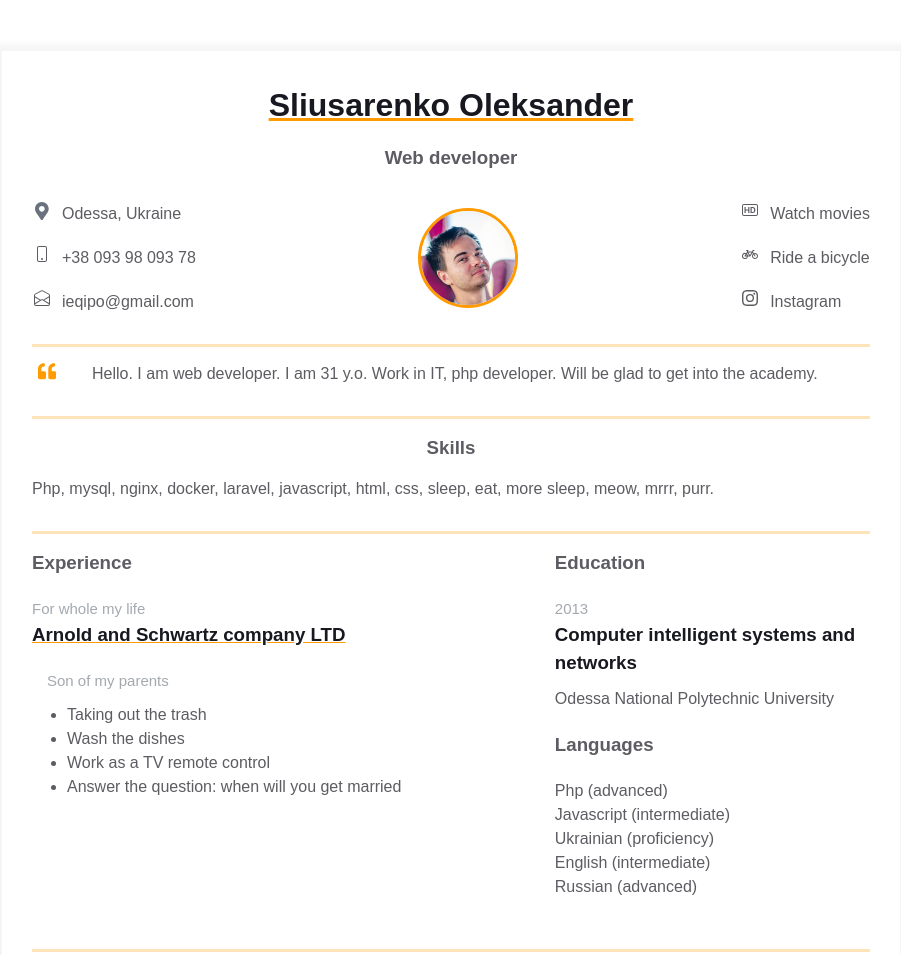
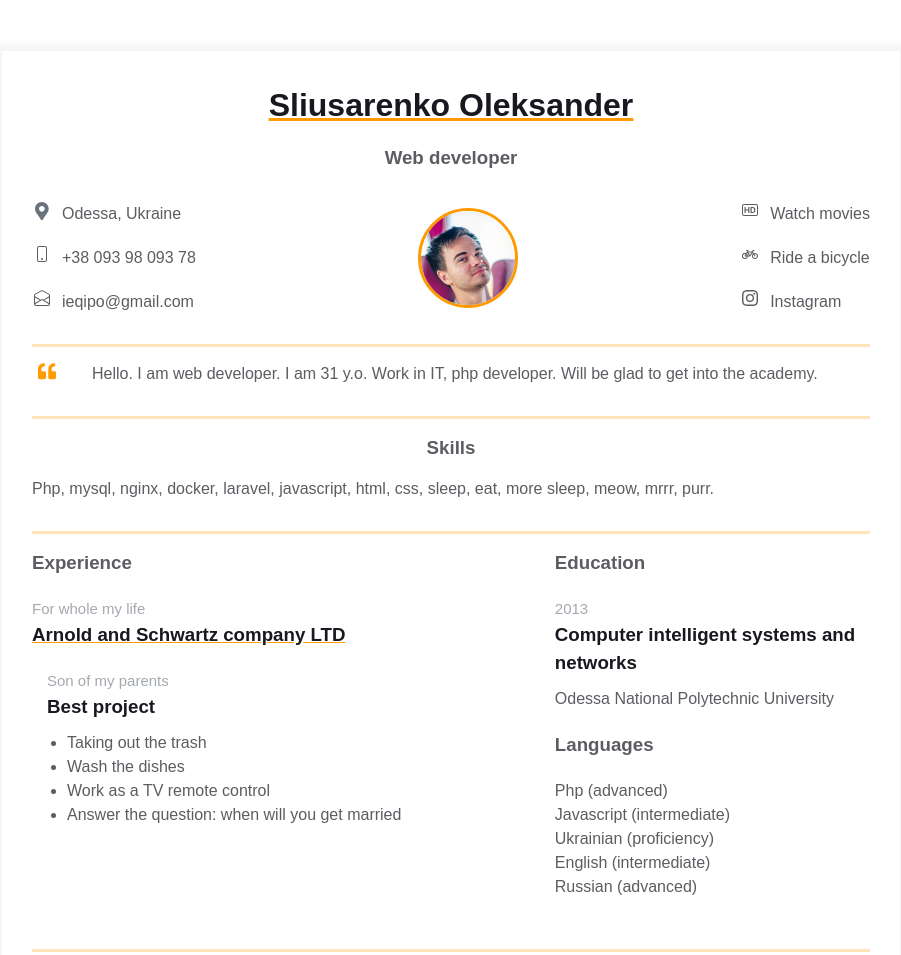
Before and after one commit to ieqipo/homepage, a plain HTML site: page index.html in a window 1280 px wide. Shown: the top 955 px of the page, without its empty margins (189-1090 px from the left). Drawn offline with Linux system fonts and the light colour scheme.

Commit message:
Added best project

```diff
--- a/index.html
+++ b/index.html
@@ -131,7 +131,7 @@
 
                     <div class="experiences__company-project">
                       <span class="experiences__company-project-role">Son of my parents</span>
-                      <h3 class="experiences__company-project-name"></h3>
+                      <h3 class="experiences__company-project-name">Best project</h3>
                       <ul class="experiences__company-project-responsibilities">
                         <li>Taking out the trash</li>
                         <li>Wash the dishes</li>
```
